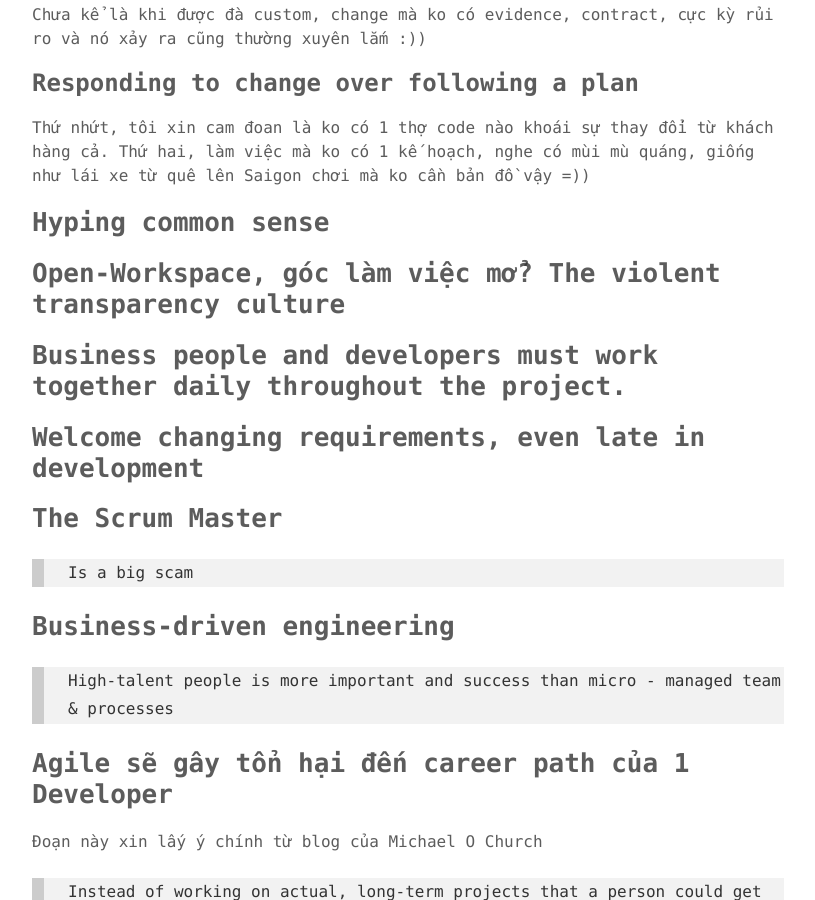
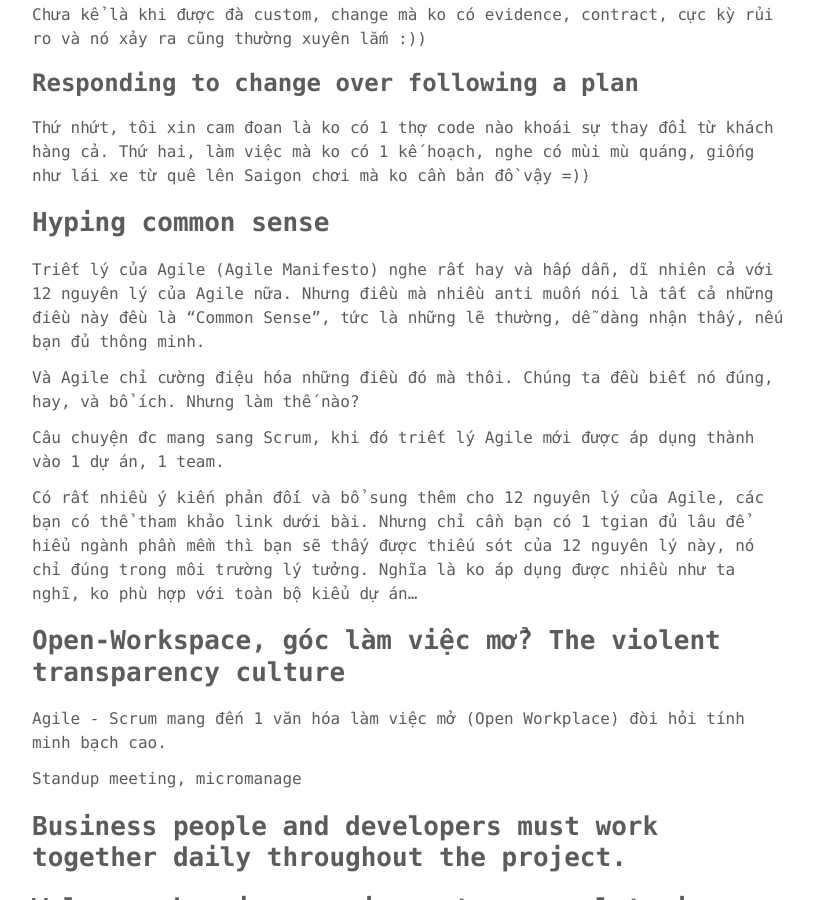
Before and after one commit to phuoc-thanh/phuoc-thanh.github.io, a Jekyll site: the page built from _posts/2017-04-17-agile-a-risky-adventure.md, in a window 1280 px wide and 900 px high, scrolled down 2244 px. Shown: the whole window, without its empty margins (232-1047 px from the left). Built offline with Jekyll 4.4.1, drawn with Linux system fonts in a browser that asks for light colours; comment, search, counter and statistics services are not loaded; some of the changed text lies outside the part shown.

Commit message:
Add a section for Agile post

```diff
--- a/_posts/2017-04-17-agile-a-risky-adventure.md
+++ b/_posts/2017-04-17-agile-a-risky-adventure.md
@@ -52,7 +52,22 @@
 
 ## Hyping common sense
 
+Triết lý của Agile (Agile Manifesto) nghe rất hay và hấp dẫn, dĩ nhiên cả với 12 nguyên lý của Agile nữa.
+Nhưng điều mà nhiều anti muốn nói là tất cả những điều này đều là "Common Sense", tức là những lẽ thường, dễ dàng nhận thấy, nếu bạn đủ thông minh.
+
+Và Agile chỉ cường điệu hóa những điều đó mà thôi. Chúng ta đều biết nó đúng, hay, và bổ ích. Nhưng làm thế nào?
+
+Câu chuyện đc mang sang Scrum, khi đó triết lý Agile mới được áp dụng thành vào 1 dự án, 1 team.
+
+Có rất nhiều ý kiến phản đối và bổ sung thêm cho 12 nguyên lý của Agile, các bạn có thể tham khảo link dưới bài. Nhưng chỉ cần bạn có 1 tgian đủ lâu để hiểu ngành phần mềm thì bạn sẽ thấy được thiếu sót của 12 nguyên lý này, nó chỉ đúng trong môi trường lý tưởng. Nghĩa là ko áp dụng được nhiều như ta nghĩ, ko phù hợp với toàn bộ kiểu dự án...
+
+
+
 ## Open-Workspace, góc làm việc mở? The violent transparency culture
+
+Agile - Scrum mang đến 1 văn hóa làm việc mở (Open Workplace) đòi hỏi tính minh bạch cao.
+
+Standup meeting, micromanage
 
 ## Business people and developers must work together daily throughout the project.
 
@@ -96,6 +111,8 @@
 
 Micro-manage là vấn đề thường xuyên gặp trong các môi trường khác kể cả ngoài Agile và ngoài lĩnh vực Software. Điểm này sẽ làm những chiến binh của ta khó chịu và giảm hiệu quả khi bị giám sát/theo dõi. Có lẽ nên viết thêm 1 phần khác về Micro manage
 
+### Hoàn cảnh áp dụng
+
 Cũng theo Michael O.C, có 2 hoàn cảnh thường xảy ra:
 * Khi 1 cty áp dụng Rapid Development quá nhiều cho 1 cá nhân thì chắc chắn có gì đó sai sót vì những dự án gấp gáp kiểu này có vẻ khá hiếm hoi.
 
@@ -103,7 +120,19 @@
 
 Okie, cả 2 điểm này tôi đều gặp. Khi cty bạn đang làm việc với khách hàng là Digital Marketing Agency, những dự án xoay quanh quy mô của 1 campaign, luôn luôn bị hối thúc. Bản chất của nó chính là "Rapid", "Short-term", "Deliver First" nên toàn bộ team đều phải chạy theo 1 kiểu làm việc hỗn loạn như trên...
 
+### Anti
+
+Những kiểu dự án như sau là thể loại ko nên áp dụng Agile/Scrum:
+
+* Dự án có độ phức tạp lớn, về mặt technical có nhiều vấn đề cần giải quyết và cần thời gian dài (ko thể xác định hay ước lượng rõ ràng) để giải quyết. Khi đó rất khó để đưa giải thích hoặc deliver thường xuyên cho khách hàng.
+
+* Dự án về Game, tương tự như trên. Bạn ko thể giao 1 phần gì đó để khách hàng có thể xem xét và chỉnh sửa đc.
+
+* Những dự án sáng tạo
+
 ## References
 https://michaelochurch.wordpress.com/2015/06/06/why-agile-and-especially-scrum-are-terrible/
 
 https://lukehalliwell.wordpress.com/2008/11/16/the-agile-disease/
+
+https://www.quora.com/Why-do-some-developers-at-strong-companies-like-Google-consider-Agile-development-to-be-nonsense
```
